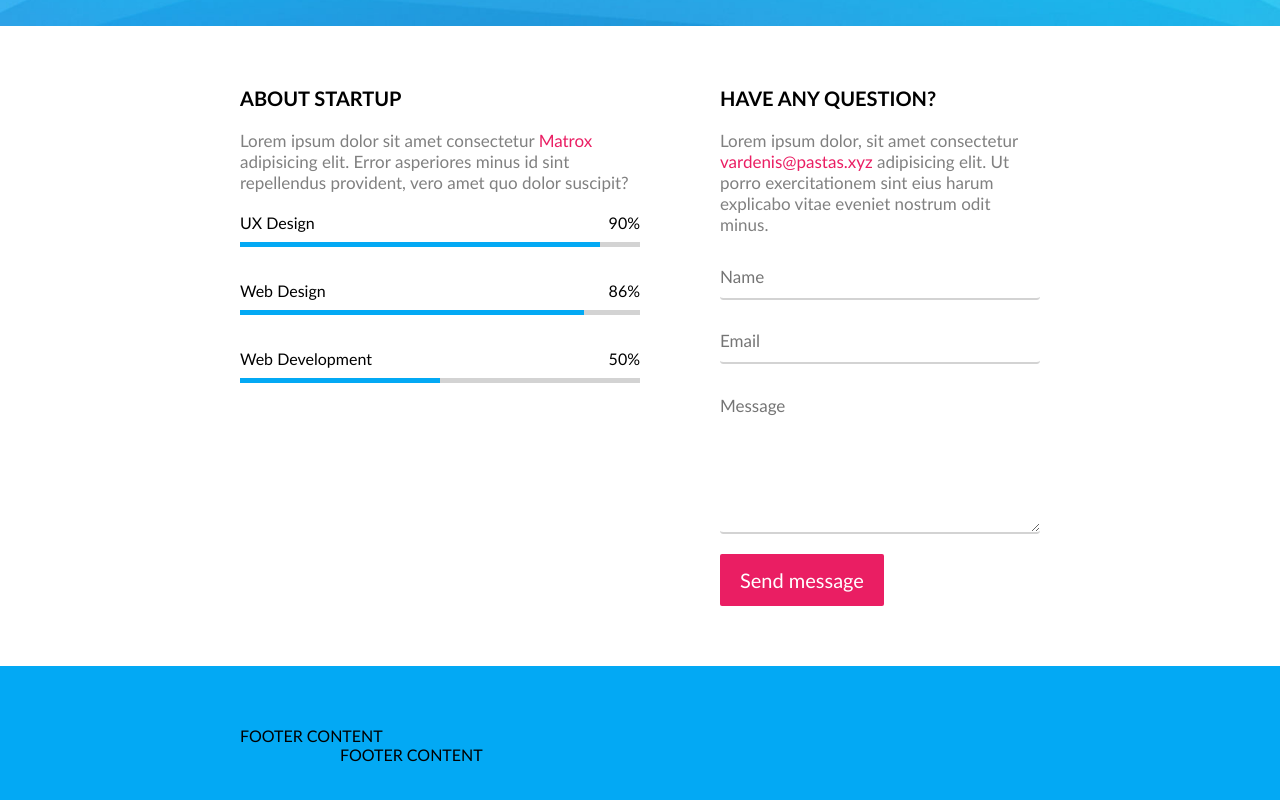
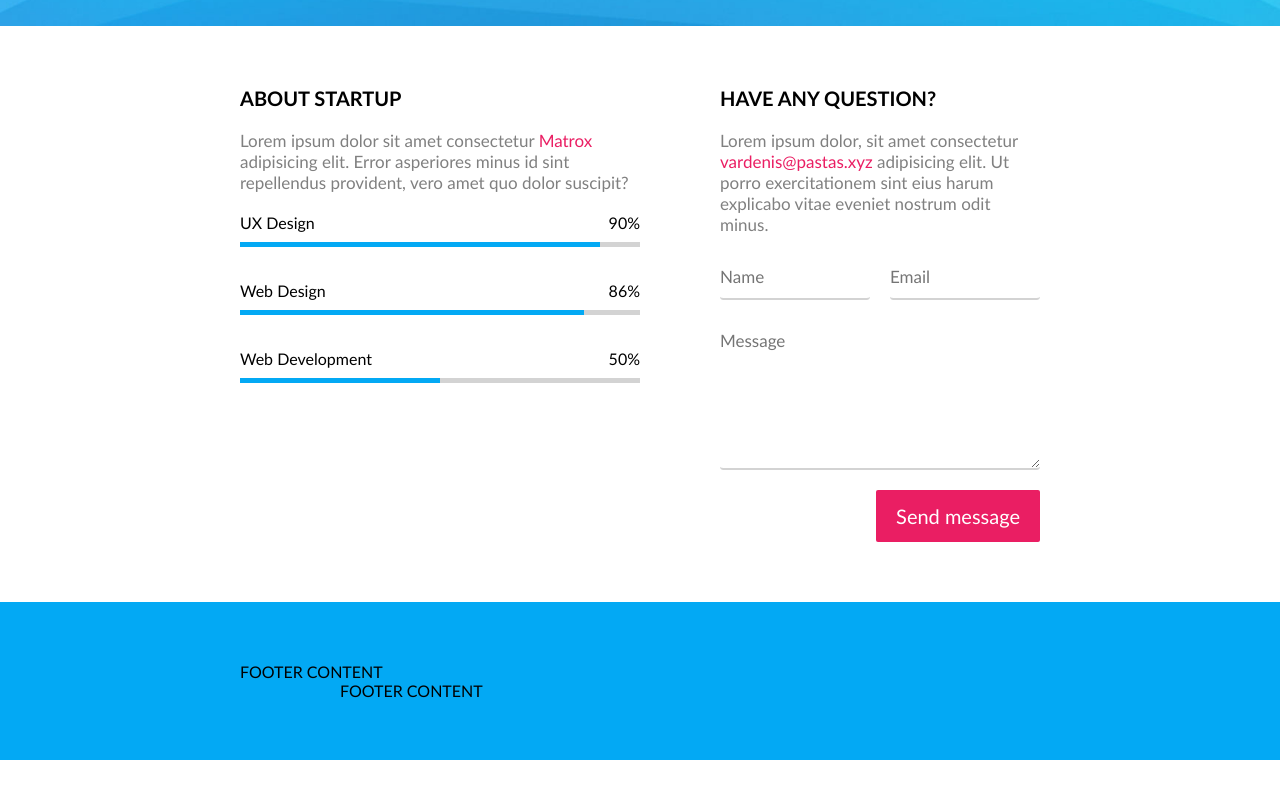
Before and after one commit to Evelinatoleike/5-coming-soon, a website: page index.html in a window 1280 px wide. Shown: the part 774-1574 px from the top of the page. After the commit the page ends 1534 px from the top, so only its background shows below. Drawn offline with Linux system fonts and the light colour scheme.

Commit message:
subscribe form end

```diff
--- a/css/pages/home.css
+++ b/css/pages/home.css
@@ -92,11 +92,18 @@ text-decoration: none;
     color: var(--secondary-color);
     text-decoration: underline;
 }
-@media () {
-    main .form > input {
-    width: calc(50% - 10px);}
+
+main .form > button {
+    float: right;
+}
+
+@media (min-width: 900px) {
+    main .form > input.input {
+        width: calc(50% - 10px);
+    }
     main .form > input:last-of-type {
-    float: right;}
+        float: right;
+    }
 }
 
 
```
